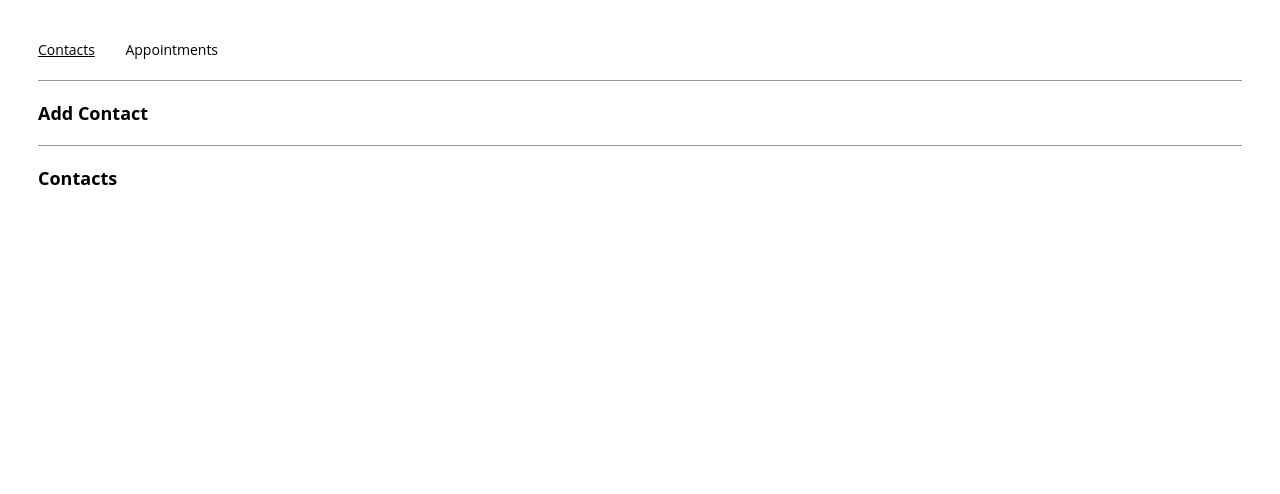
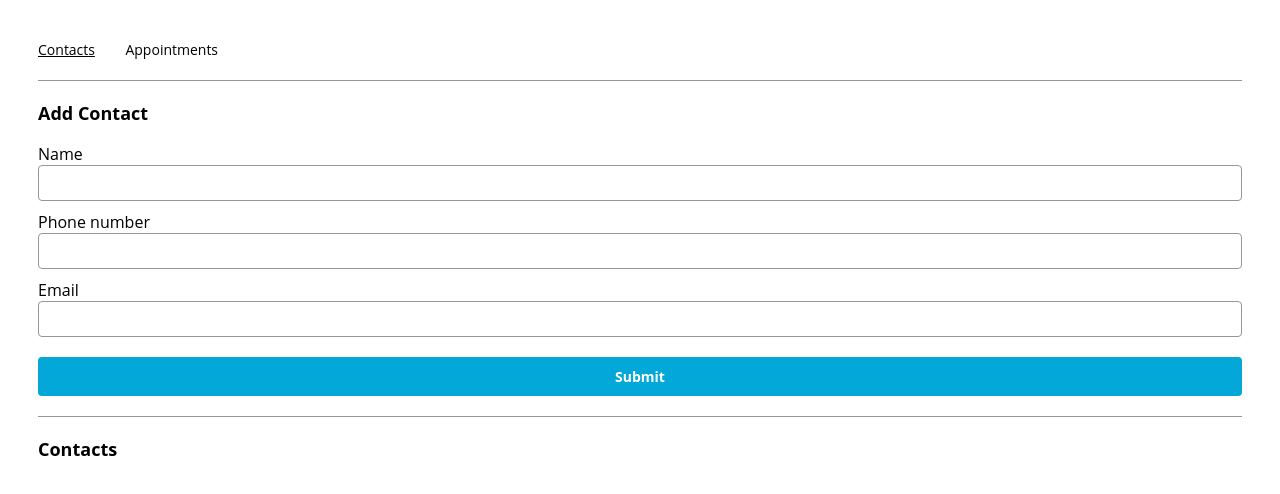
Before and after one commit to brnktt/cc_appointment_planner, a React (Create React App) app: page /contacts in a window 1280 px wide. Shown: the top 494 px of the page. Built offline with nearby package versions, Linux system fonts and the light colour scheme.

Commit message:
created ContactForm component

```diff
--- a/src/components/contactForm/ContactForm.js
+++ b/src/components/contactForm/ContactForm.js
@@ -9,7 +9,29 @@ export const ContactForm = ({
   setEmail,
   handleSubmit
 }) => {
+  function handleNameChange(event) {
+    setName(event.target.value);
+  };
+
+  function handlePhoneChange(event) {
+    setPhone(event.target.value);
+  };
+
+  function handleEmailChange(event) {
+    setEmail(event.target.value);
+  };
+
   return (
-    <></>
+    <>
+      <form onSubmit={handleSubmit}>
+        <label for="name">Name</label>
+        <input id="name" name="name" value={name} onChange={handleNameChange} type="text"/>
+        <label for="phone">Phone number</label>
+        <input id="phone" name="phone" value={phone} onChange={handlePhoneChange} type="text"/>
+        <label for="email">Email</label>
+        <input id="email" name="email" value={email} onChange={handleEmailChange} type="email"/>
+        <input value="Submit" type="submit"/>
+      </form>
+    </>
   );
 };
--- a/src/containers/contactsPage/ContactsPage.js
+++ b/src/containers/contactsPage/ContactsPage.js
@@ -30,12 +30,12 @@ export const ContactsPage = ({ contacts, onContactAdd}) => {
         <h2>Add Contact</h2>
         <ContactForm
           name={name}
-          phoneNumber={phoneNumber}
+          setName={setName}
+          phone={phoneNumber}
+          setPhone={setPhoneNumber}
           email={email}
-          onNameChange={setName}
-          onPhoneNumberChange={setPhoneNumber}
-          onEmailChange={setEmail}
-          onSubmit={handleSubmit}
+          setEmail={setEmail}
+          handleSubmit={handleSubmit}
         />
       </section>
       <hr />
```
